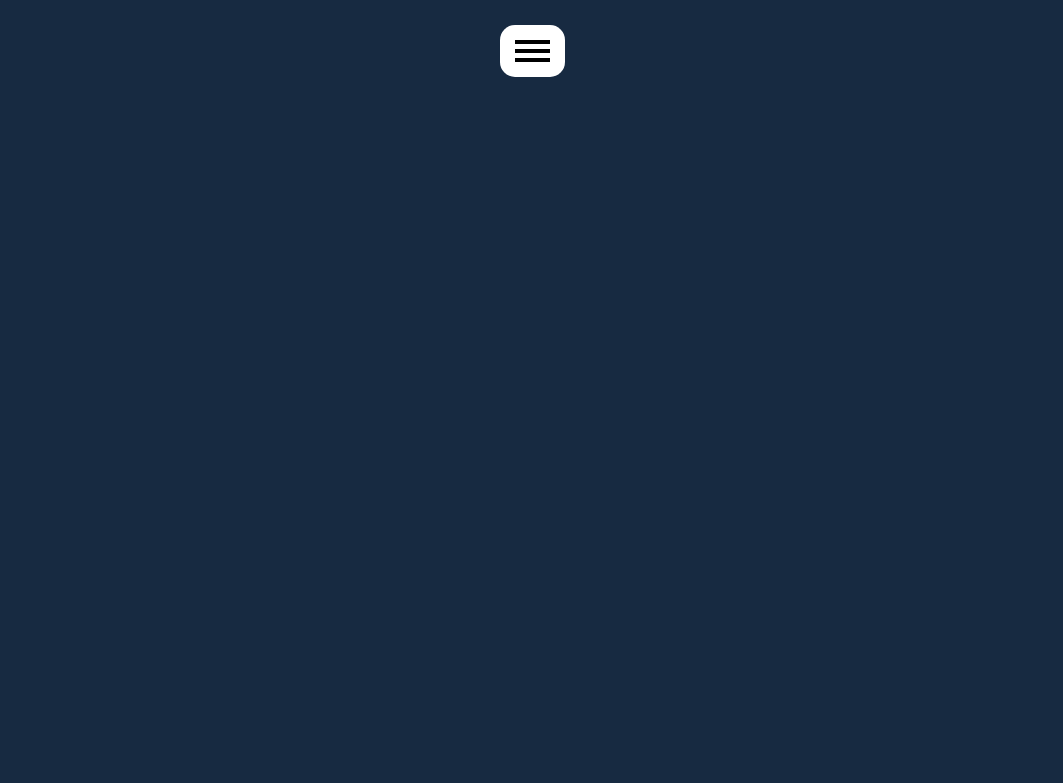
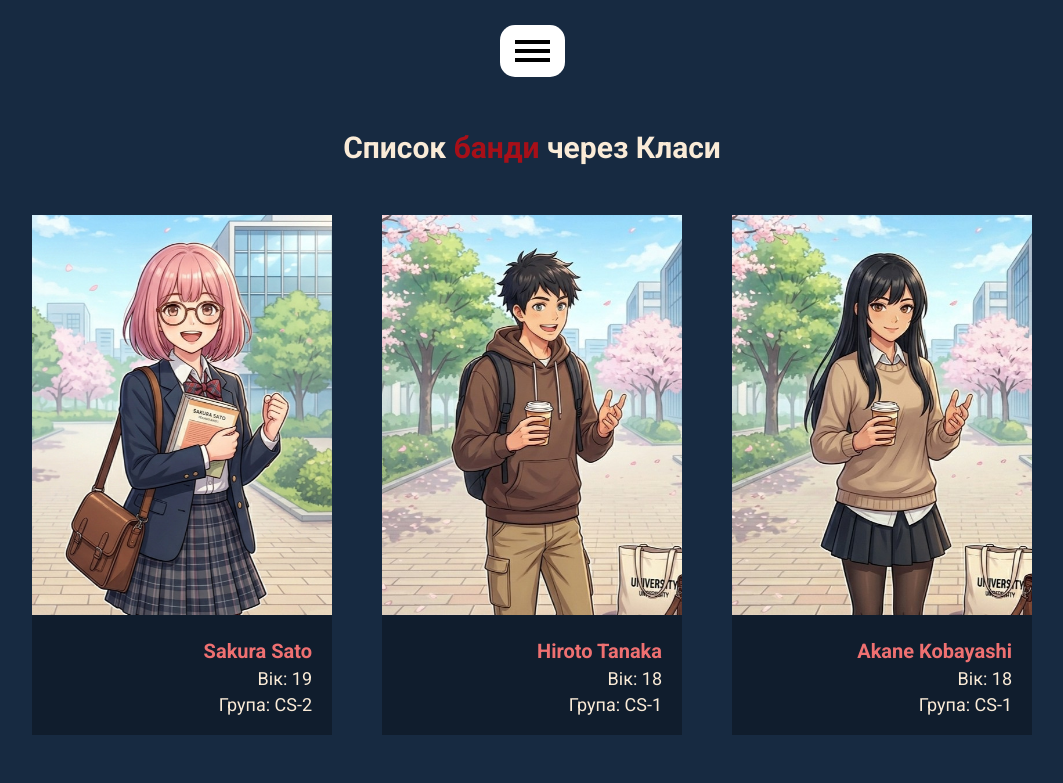
Before and after one commit to gimonch1k/Students_Group, a React (Vite) app: page /class/items in a window 1280 px wide. Shown: the top 783 px of the page, without its empty margins (108-1171 px from the left). Built offline with nearby package versions, Linux system fonts and the light colour scheme.

Commit message:
ready ClassItemsPage

```diff
--- a/src/App.jsx
+++ b/src/App.jsx
@@ -11,6 +11,7 @@ import HomePage from "./pages/HomePage/HomePage";
 import ItemDetailsPage from "./pages/ItemDetailsPage/ItemDetailsPage";
 import ItemsPage from "./pages/ItemsPage/ItemsPage";
 import NotFoundPage from "./pages/NotFoundPage/NotFoundPage";
+import ClassItemsPage from "./pages/ClassItemsPage/ClassItemsPage";
 
 function App() {
   const [students, setStudents] = useState(studentsData);
@@ -24,6 +25,10 @@ function App() {
       <Route path="/" element={<Layout />}>
         <Route index element={<HomePage />} />
         <Route path="items" element={<ItemsPage data={students} />} />
+        <Route
+          path="class/items"
+          element={<ClassItemsPage data={students} />}
+        />
         <Route path="items/:id" element={<ItemDetailsPage data={students} />} />
         <Route path="add" element={<AddItemPage addStudent={addStudent} />} />
         <Route path="about" element={<AboutPage />} />
--- /dev/null
+++ b/src/pages/ClassItemsPage/ClassItemsPage.jsx
@@ -0,0 +1,39 @@
+import { Component } from "react";
+
+import "../ItemsPage/itemsPage.scss";
+
+class ClassItemsPage extends Component {
+  constructor(props) {
+    super(props);
+  }
+
+  render() {
+    const { data } = this.props;
+
+    const elements = data.map((item) => {
+      return (
+        <li className="title itemspage__item" key={item.id}>
+          <img src={item.photo} alt={item.name} className="itemspage__img" />
+          <div className="itemspage__descr">
+            <h3 className="title itemspage__name">{item.name}</h3>
+            <div className="title itemspage__age">Вік: {item.age}</div>
+            <div className="title itemspage__group">Група: {item.group}</div>
+          </div>
+        </li>
+      );
+    });
+
+    return (
+      <section className="itemspage">
+        <div className="container">
+          <h2 className="title itemspage__title">
+            Список <span className="span">банди</span> через Класи
+          </h2>
+          <ul className="itemspage__list">{elements}</ul>
+        </div>
+      </section>
+    );
+  }
+}
+
+export default ClassItemsPage;
```
